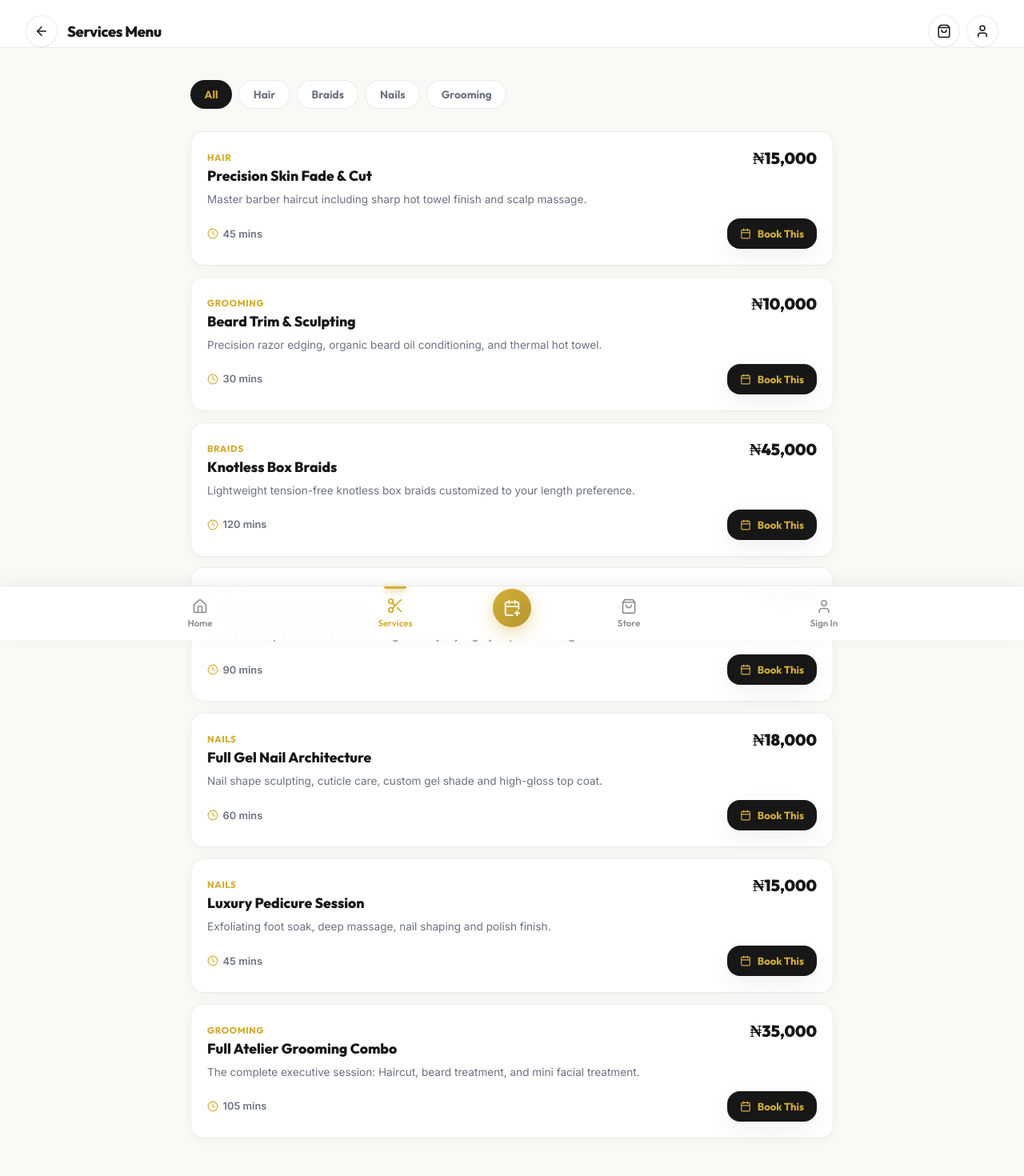
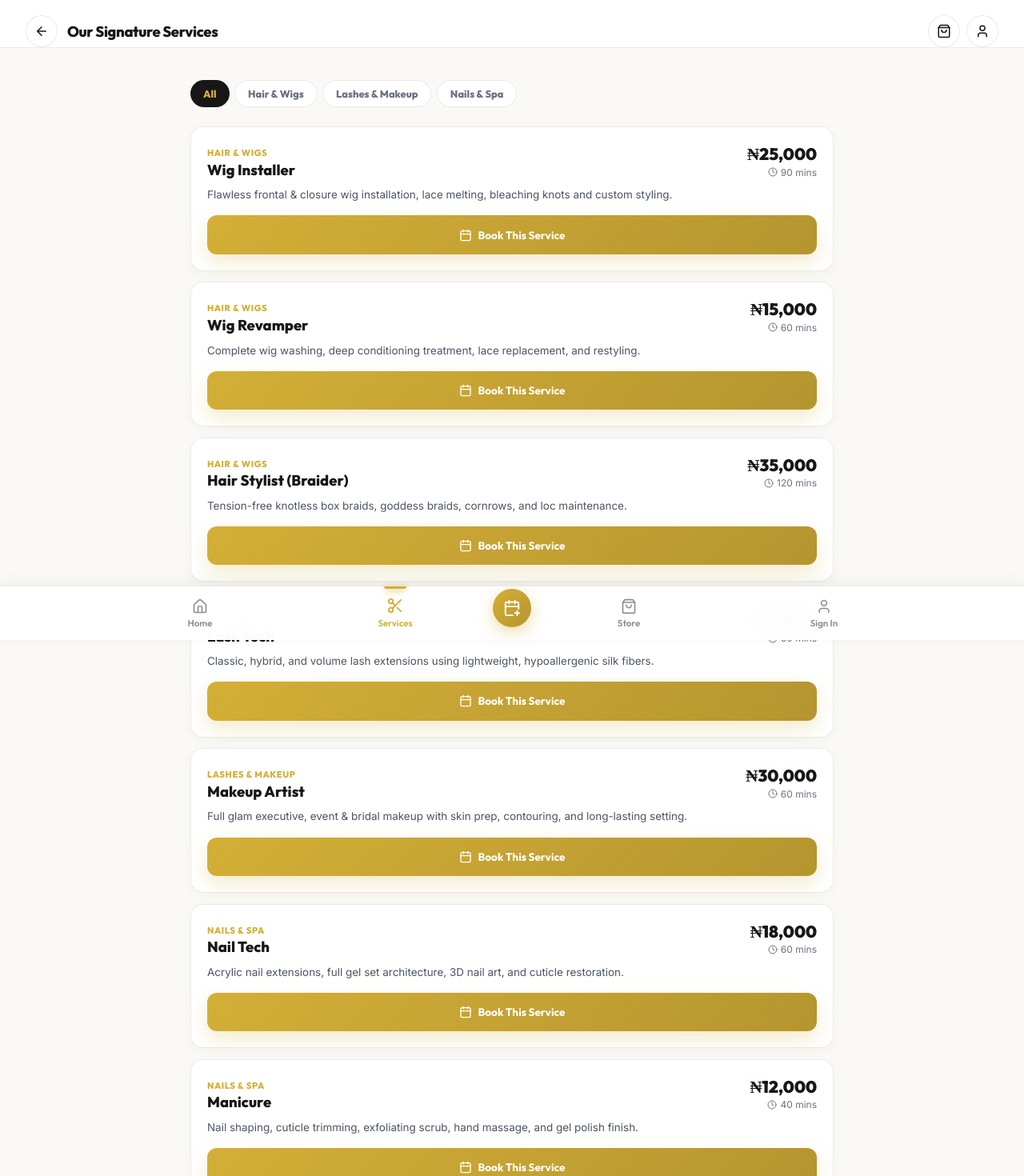
Before and after one commit to bethel51/stylecorner, a React (Vite) app: page /services in a window 1280 px wide. Shown: the top 1470 px of the page at 80% size. Built offline with nearby package versions, Linux system fonts and the light colour scheme.

Commit message:
feat: group account creation into 8 new services (max 2 per expert) and sync customer dashboard categories with user reference design

```diff
--- a/src/components/booking/AISpecialistMatcherSheet.jsx
+++ b/src/components/booking/AISpecialistMatcherSheet.jsx
@@ -18,11 +18,14 @@ export const AISpecialistMatcherSheet = ({ isOpen, onClose, onApplyMatch }) => {
   const [matchResult, setMatchResult] = useState(null);
 
   const categories = [
-    { id: 'wigs', label: 'Wigs & Frontals', service: 'Frontal Wig Install' },
-    { id: 'braids', label: 'Knotless Braids & Locs', service: 'Knotless Box Braids' },
-    { id: 'barber', label: 'Hair Cut & Fade', service: 'Precision Skin Fade & Cut' },
-    { id: 'nails', label: 'Nails & Pedicure', service: 'Full Gel Nail Architecture' },
-    { id: 'combo', label: 'Full Executive Combo', service: 'Full Atelier Grooming Combo' },
+    { id: 'wig_install', label: 'Wig Installer', service: 'Wig Installer' },
+    { id: 'wig_revamp', label: 'Wig Revamper', service: 'Wig Revamper' },
+    { id: 'braider', label: 'Hair Stylist (Braider)', service: 'Hair Stylist (Braider)' },
+    { id: 'lash', label: 'Lash Tech', service: 'Lash Tech' },
+    { id: 'nail', label: 'Nail Tech', service: 'Nail Tech' },
+    { id: 'makeup', label: 'Makeup Artist', service: 'Makeup Artist' },
+    { id: 'manicure', label: 'Manicure', service: 'Manicure' },
+    { id: 'pedicure', label: 'Pedicure', service: 'Pedicure' },
   ];
 
   const vibes = [
--- a/src/pages/Booking.jsx
+++ b/src/pages/Booking.jsx
@@ -62,20 +62,18 @@ export const Booking = () => {
   }, [isAuthenticated, role, navigate]);
 
   const servicesData = [
-    { title: 'Precision Skin Fade & Cut', price: 15000 },
-    { title: 'Beard Trim & Sculpting', price: 10000 },
-    { title: 'Knotless Box Braids', price: 45000 },
-    { title: 'Cornrows & Custom Pattern', price: 25000 },
-    { title: 'Full Gel Nail Architecture', price: 18000 },
-    { title: 'Luxury Pedicure Session', price: 15000 },
-    { title: 'Full Atelier Grooming Combo', price: 35000 },
+    { title: 'Wig Installer', price: 25000 },
+    { title: 'Wig Revamper', price: 15000 },
+    { title: 'Hair Stylist (Braider)', price: 35000 },
+    { title: 'Lash Tech', price: 20000 },
+    { title: 'Nail Tech', price: 18000 },
+    { title: 'Makeup Artist', price: 30000 },
+    { title: 'Manicure', price: 12000 },
+    { title: 'Pedicure', price: 15000 },
   ];
 
   const [stylistsList, setStylistsList] = useState([
     'Any Specialist',
-    'Stella Hair',
-    'Amina Bello',
-    'Tunde Adebayo',
   ]);
 
   const [service1, setService1] = useState(initialService || servicesData[0].title);
--- a/src/pages/CustomerDashboard.jsx
+++ b/src/pages/CustomerDashboard.jsx
@@ -373,7 +373,96 @@ export const CustomerDashboard = () => {
         </div>
 
         {/* ══════════════════════════════════════════════
-            SECTION 3 — QUICK ACTION SHORTCUTS (ICON CARDS)
+            SECTION 3 — CATEGORIES (MATCHING USER SCREENSHOT)
+        ══════════════════════════════════════════════ */}
+        <div style={{
+          background: '#ffffff',
+          borderRadius: '22px',
+          padding: '1.1rem 1rem',
+          marginBottom: '1rem',
+          border: '1px solid rgba(0,0,0,0.06)',
+          boxShadow: '0 4px 16px rgba(0,0,0,0.03)',
+        }}>
+          <div style={{ display: 'flex', justifyContent: 'space-between', alignItems: 'center', marginBottom: '0.85rem' }}>
+            <h3 style={{ fontFamily: 'Outfit', fontSize: '1.1rem', fontWeight: 800, color: '#171717', margin: 0 }}>
+              Categories
+            </h3>
+            <button
+              onClick={() => navigate('/services')}
+              style={{
+                background: 'none',
+                border: 'none',
+                color: '#ec4899',
+                fontFamily: 'Outfit',
+                fontWeight: 700,
+                fontSize: '0.85rem',
+                cursor: 'pointer'
+              }}
+            >
+              View all
+            </button>
+          </div>
+
+          <div
+            className="filter-pills-scroll"
+            style={{
+              display: 'flex',
+              gap: '0.75rem',
+              overflowX: 'auto',
+              paddingBottom: '0.4rem',
+              scrollbarWidth: 'none'
+            }}
+          >
+            {[
+              { label: 'Hair', service: 'Hair Stylist (Braider)', icon: '💇‍♀️', bg: '#FAF5F5' },
+              { label: 'Nails', service: 'Nail Tech', icon: '💅', bg: '#FAF5F5' },
+              { label: 'Lashes', service: 'Lash Tech', icon: '👁️', bg: '#FAF5F5' },
+              { label: 'Makeup', service: 'Makeup Artist', icon: '💄', bg: '#FAF5F5' },
+              { label: 'Wigs', service: 'Wig Installer', icon: '✨', bg: '#FAF5F5' },
+              { label: 'Manicure', service: 'Manicure', icon: '💅', bg: '#FAF5F5' },
+              { label: 'Pedicure', service: 'Pedicure', icon: '🦶', bg: '#FAF5F5' },
+            ].map((cat) => (
+              <div
+                key={cat.label}
+                onClick={() => navigate(`/booking?service=${encodeURIComponent(cat.service)}`)}
+                style={{
+                  display: 'flex',
+                  flexDirection: 'column',
+                  alignItems: 'center',
+                  gap: '0.4rem',
+                  cursor: 'pointer',
+                  flexShrink: 0
+                }}
+              >
+                <div
+                  style={{
+                    width: '74px',
+                    height: '74px',
+                    borderRadius: '20px',
+                    background: cat.bg,
+                    border: '1px solid rgba(236,72,153,0.12)',
+                    display: 'flex',
+                    alignItems: 'center',
+                    justifyContent: 'center',
+                    fontSize: '1.75rem',
+                    boxShadow: '0 4px 12px rgba(0,0,0,0.03)',
+                    transition: 'transform 0.15s ease, box-shadow 0.15s ease'
+                  }}
+                  onMouseEnter={e => { e.currentTarget.style.transform = 'scale(1.05)'; e.currentTarget.style.boxShadow = '0 8px 20px rgba(236,72,153,0.18)'; }}
+                  onMouseLeave={e => { e.currentTarget.style.transform = ''; e.currentTarget.style.boxShadow = '0 4px 12px rgba(0,0,0,0.03)'; }}
+                >
+                  {cat.icon}
+                </div>
+                <span style={{ fontFamily: 'Outfit', fontSize: '0.78rem', fontWeight: 700, color: '#374151' }}>
+                  {cat.label}
+                </span>
+              </div>
+            ))}
+          </div>
+        </div>
+
+        {/* ══════════════════════════════════════════════
+            SECTION 4 — QUICK ACTION SHORTCUTS (ICON CARDS)
         ══════════════════════════════════════════════ */}
         <div style={{
           background: '#fff', border: '1px solid rgba(0,0,0,0.07)',
--- a/src/pages/Services.jsx
+++ b/src/pages/Services.jsx
@@ -7,105 +7,101 @@ export const Services = () => {
   const navigate = useNavigate();
   const [activeCategory, setActiveCategory] = useState('All');
 
-  const categories = ['All', 'Hair', 'Braids', 'Nails', 'Grooming'];
+  const categories = ['All', 'Hair & Wigs', 'Lashes & Makeup', 'Nails & Spa'];
 
   const servicesList = [
     {
-      id: 'h1',
-      title: 'Precision Skin Fade & Cut',
-      category: 'Hair',
-      price: 15000,
-      duration: '45 mins',
-      desc: 'Master barber haircut including sharp hot towel finish and scalp massage.',
+      id: 'wig_install',
+      title: 'Wig Installer',
+      category: 'Hair & Wigs',
+      price: 25000,
+      duration: '90 mins',
+      desc: 'Flawless frontal & closure wig installation, lace melting, bleaching knots and custom styling.',
     },
     {
-      id: 'h2',
-      title: 'Beard Trim & Sculpting',
-      category: 'Grooming',
-      price: 10000,
-      duration: '30 mins',
-      desc: 'Precision razor edging, organic beard oil conditioning, and thermal hot towel.',
+      id: 'wig_revamp',
+      title: 'Wig Revamper',
+      category: 'Hair & Wigs',
+      price: 15000,
+      duration: '60 mins',
+      desc: 'Complete wig washing, deep conditioning treatment, lace replacement, and restyling.',
     },
     {
-      id: 'b1',
-      title: 'Knotless Box Braids',
-      category: 'Braids',
-      price: 45000,
+      id: 'braider',
+      title: 'Hair Stylist (Braider)',
+      category: 'Hair & Wigs',
+      price: 35000,
       duration: '120 mins',
-      desc: 'Lightweight tension-free knotless box braids customized to your length preference.',
+      desc: 'Tension-free knotless box braids, goddess braids, cornrows, and loc maintenance.',
     },
     {
-      id: 'b2',
-      title: 'Cornrows & Custom Pattern',
-      category: 'Braids',
-      price: 25000,
-      duration: '90 mins',
-      desc: 'Intricate scalp braid art and custom geometry styling by expert braiding tech.',
+      id: 'lash',
+      title: 'Lash Tech',
+      category: 'Lashes & Makeup',
+      price: 20000,
+      duration: '60 mins',
+      desc: 'Classic, hybrid, and volume lash extensions using lightweight, hypoallergenic silk fibers.',
     },
     {
-      id: 'n1',
-      title: 'Full Gel Nail Architecture',
-      category: 'Nails',
+      id: 'makeup',
+      title: 'Makeup Artist',
+      category: 'Lashes & Makeup',
+      price: 30000,
+      duration: '60 mins',
+      desc: 'Full glam executive, event & bridal makeup with skin prep, contouring, and long-lasting setting.',
+    },
+    {
+      id: 'nail',
+      title: 'Nail Tech',
+      category: 'Nails & Spa',
       price: 18000,
       duration: '60 mins',
-      desc: 'Nail shape sculpting, cuticle care, custom gel shade and high-gloss top coat.',
+      desc: 'Acrylic nail extensions, full gel set architecture, 3D nail art, and cuticle restoration.',
     },
     {
-      id: 'n2',
-      title: 'Luxury Pedicure Session',
-      category: 'Nails',
-      price: 15000,
-      duration: '45 mins',
-      desc: 'Exfoliating foot soak, deep massage, nail shaping and polish finish.',
+      id: 'manicure',
+      title: 'Manicure',
+      category: 'Nails & Spa',
+      price: 12000,
+      duration: '40 mins',
+      desc: 'Nail shaping, cuticle trimming, exfoliating scrub, hand massage, and gel polish finish.',
     },
     {
-      id: 'g1',
-      title: 'Full Atelier Grooming Combo',
-      category: 'Grooming',
-      price: 35000,
-      duration: '105 mins',
-      desc: 'The complete executive session: Haircut, beard treatment, and mini facial treatment.',
+      id: 'pedicure',
+      title: 'Pedicure',
+      category: 'Nails & Spa',
+      price: 15000,
+      duration: '50 mins',
+      desc: 'Spa foot soak, callus removal, relaxing massage, toe nail shaping and gel polish.',
     },
   ];
 
-  const filtered =
-    activeCategory === 'All'
+  const filteredServices = activeCategory === 'All'
     ? servicesList
-      : servicesList.filter((s) => s.category === activeCategory);
-
-  const handleBookService = (serviceTitle) => {
-    navigate(`/booking?service=${encodeURIComponent(serviceTitle)}`);
-  };
+    : servicesList.filter(s => s.category === activeCategory);
 
   return (
-    <PageContainer title="Services Menu">
+    <PageContainer title="Our Signature Services">
+      <div style={{ display: 'flex', flexDirection: 'column', gap: '1.25rem' }}>
+
         {/* Category Pills */}
-      <div
-        style={{
-          display: 'flex',
-          gap: '0.5rem',
-          overflowX: 'auto',
-          paddingBottom: '0.75rem',
-          marginBottom: '1rem',
-          scrollbarWidth: 'none',
-        }}
-      >
+        <div style={{ display: 'flex', gap: '0.4rem', overflowX: 'auto', paddingBottom: '0.25rem' }}>
           {categories.map((cat) => (
             <button
               key={cat}
               onClick={() => setActiveCategory(cat)}
               style={{
-              padding: '0.5rem 1.1rem',
+                padding: '0.5rem 1rem',
                 borderRadius: '50px',
+                fontFamily: 'Outfit',
+                fontWeight: 800,
+                fontSize: '0.8rem',
                 border: activeCategory === cat ? 'none' : '1px solid var(--color-border)',
                 background: activeCategory === cat ? '#171717' : '#ffffff',
                 color: activeCategory === cat ? '#d4af37' : '#6b7280',
-              fontFamily: 'Outfit',
-              fontWeight: 700,
-              fontSize: '0.85rem',
                 cursor: 'pointer',
                 whiteSpace: 'nowrap',
-              transition: 'all 0.2s ease',
+                transition: 'all 0.15s ease',
               }}
             >
               {cat}
@@ -113,16 +109,16 @@ export const Services = () => {
           ))}
         </div>
 
-      {/* Services Feed */}
+        {/* Services List */}
         <div style={{ display: 'flex', flexDirection: 'column', gap: '0.85rem' }}>
-        {filtered.map((s) => (
+          {filteredServices.map((s) => (
             <div key={s.id} className="app-card" style={{ marginBottom: 0 }}>
-            <div style={{ display: 'flex', justifyContent: 'space-between', alignItems: 'flex-start' }}>
+              <div style={{ display: 'flex', justifyContent: 'space-between', alignItems: 'flex-start', marginBottom: '0.5rem' }}>
                 <div>
                   <span
                     style={{
-                    fontSize: '0.72rem',
                       fontFamily: 'Outfit',
+                      fontSize: '0.7rem',
                       fontWeight: 800,
                       color: '#d4af37',
                       textTransform: 'uppercase',
@@ -131,36 +127,37 @@ export const Services = () => {
                   >
                     {s.category}
                   </span>
-                <h3 style={{ fontFamily: 'Outfit', fontSize: '1.1rem', fontWeight: 800, color: '#171717', marginTop: '0.2rem' }}>
+                  <h3 style={{ fontFamily: 'Outfit', fontSize: '1.15rem', fontWeight: 800, color: '#171717', margin: '0.1rem 0' }}>
                     {s.title}
                   </h3>
                 </div>
-              <div style={{ fontFamily: 'Outfit', fontSize: '1.25rem', fontWeight: 900, color: '#171717' }}>
+
+                <div style={{ textAlign: 'right' }}>
+                  <div style={{ fontFamily: 'Outfit', fontSize: '1.3rem', fontWeight: 900, color: '#171717' }}>
                     ₦{Number(s.price).toLocaleString()}
+                  </div>
+                  <span style={{ display: 'inline-flex', alignItems: 'center', gap: '0.25rem', fontSize: '0.75rem', color: '#6b7280' }}>
+                    <Clock size={12} /> {s.duration}
+                  </span>
                 </div>
               </div>
 
-            <p style={{ color: '#6b7280', fontSize: '0.85rem', margin: '0.5rem 0 0.85rem', lineHeight: 1.5 }}>
+              <p style={{ color: '#4b5563', fontSize: '0.84rem', lineHeight: 1.5, marginBottom: '1rem' }}>
                 {s.desc}
               </p>
 
-            <div style={{ display: 'flex', justifyContent: 'space-between', alignItems: 'center' }}>
-              <div style={{ display: 'flex', alignItems: 'center', gap: '0.35rem', fontSize: '0.8rem', color: '#6b7280', fontWeight: 600 }}>
-                <Clock size={14} color="#d4af37" />
-                <span>{s.duration}</span>
+              <button
+                onClick={() => navigate(`/booking?service=${encodeURIComponent(s.title)}`)}
+                className="app-btn app-btn-accent"
+                style={{ borderRadius: '12px', minHeight: '44px', fontSize: '0.85rem' }}
+              >
+                <Calendar size={16} />
+                <span>Book This Service</span>
+              </button>
+            </div>
+          ))}
         </div>
 
-              <button
-                onClick={() => handleBookService(s.title)}
-                className="app-btn app-btn-primary"
-                style={{ width: 'auto', minHeight: '38px', padding: '0.4rem 1rem', fontSize: '0.82rem' }}
-              >
-                <Calendar size={14} />
-                <span>Book This</span>
-              </button>
-            </div>
-          </div>
-        ))}
       </div>
     </PageContainer>
   );
--- a/src/pages/Signup.jsx
+++ b/src/pages/Signup.jsx
@@ -5,18 +5,17 @@ import { useAuth } from '../context/AuthContext';
 import { PageContainer } from '../components/common/PageContainer';
 
 const EXPERT_SERVICES = [
-  { id: 'fade', label: 'Precision Skin Fade & Cut', icon: '✂️' },
-  { id: 'beard', label: 'Beard Trim & Sculpting', icon: '🧔' },
-  { id: 'braids', label: 'Knotless Box Braids', icon: '🪢' },
-  { id: 'cornrows', label: 'Cornrows & Custom Pattern', icon: '💈' },
-  { id: 'nails', label: 'Full Gel Nail Architecture', icon: '💅' },
-  { id: 'pedicure', label: 'Luxury Pedicure Session', icon: '🦶' },
-  { id: 'combo', label: 'Full Atelier Grooming Combo', icon: '⭐' },
-  { id: 'color', label: 'Hair Colouring & Treatment', icon: '🎨' },
-  { id: 'locs', label: 'Dreadlocks & Loc Maintenance', icon: '🌿' },
+  { id: 'lash', label: 'Lash Tech', icon: '👁️' },
+  { id: 'nail', label: 'Nail Tech', icon: '💅' },
+  { id: 'wig_install', label: 'Wig Installer', icon: '💇‍♀️' },
+  { id: 'wig_revamp', label: 'Wig Revamper', icon: '✨' },
+  { id: 'makeup', label: 'Makeup Artist', icon: '💄' },
+  { id: 'braider', label: 'Hair Stylist (Braider)', icon: '🪢' },
+  { id: 'pedicure', label: 'Pedicure', icon: '🦶' },
+  { id: 'manicure', label: 'Manicure', icon: '💅' },
 ];
 
-const MAX_SERVICES = 3;
+const MAX_SERVICES = 2;
 
 export const Signup = () => {
   const navigate = useNavigate();
```
Also changed, not shown: 87 other files (tests, documents, lock files or other folders). Lines whose indentation alone changed are shown as unchanged.
